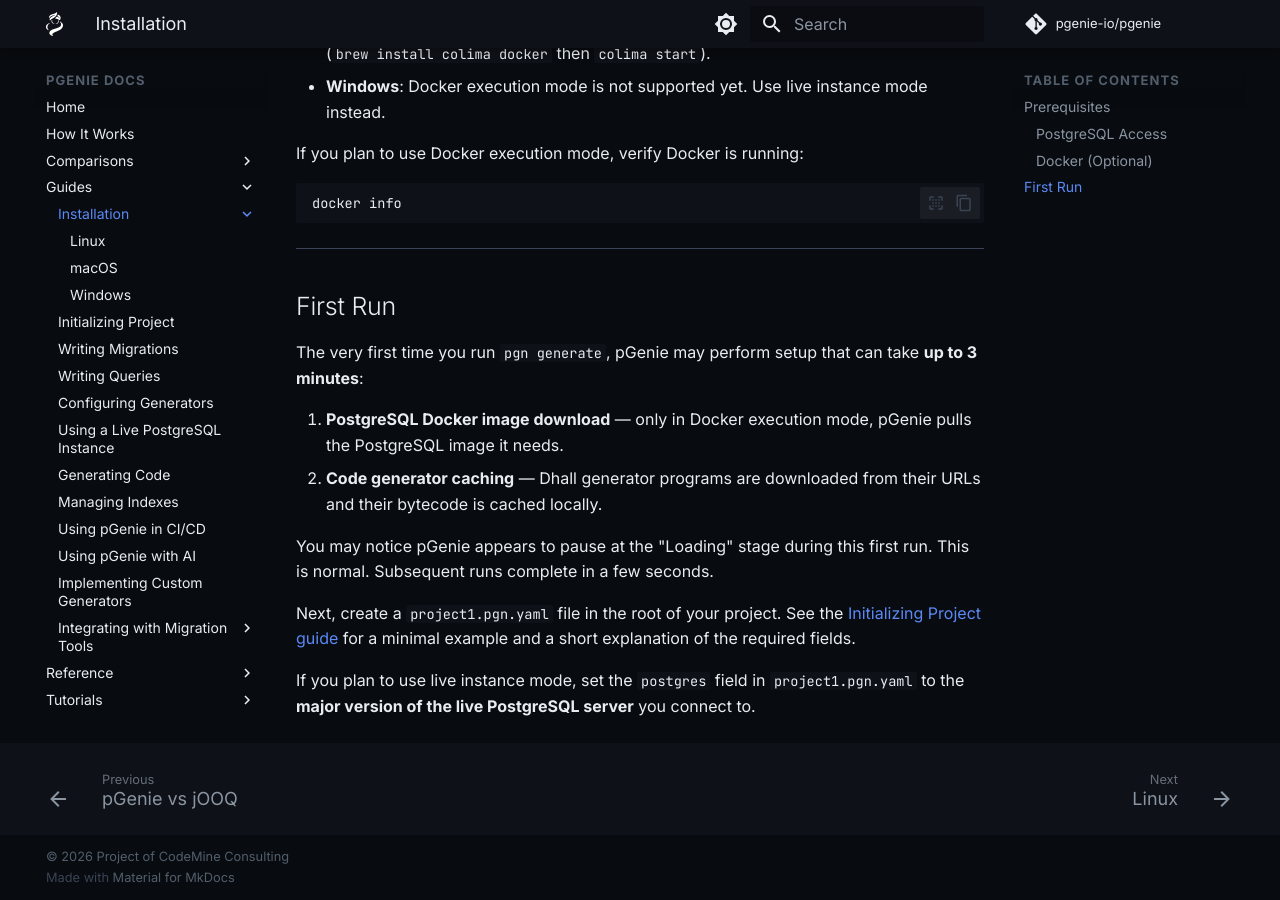
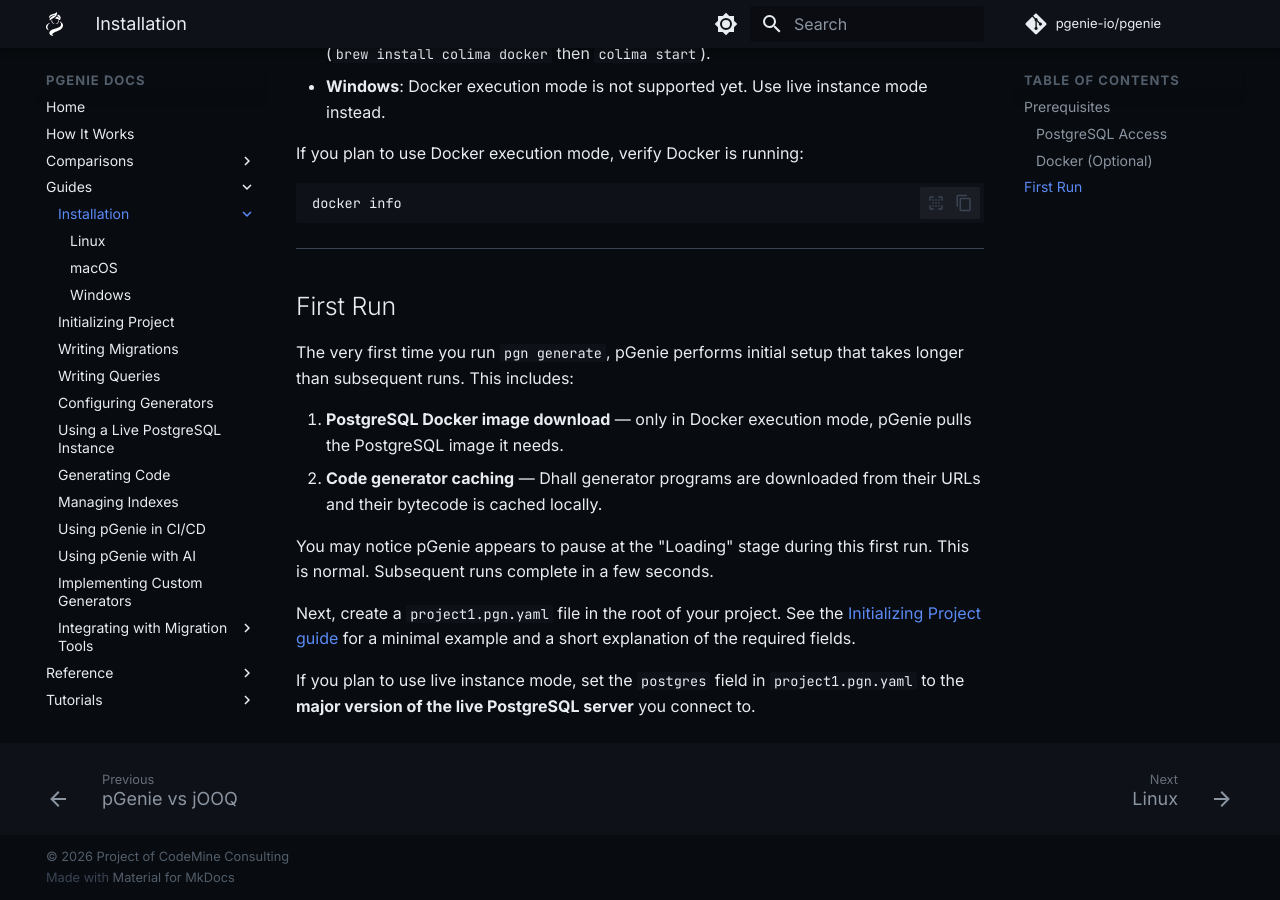
Before and after one commit to pgenie-io/docs, an MkDocs documentation site: the page built from docs/guides/installation/index.md, in a window 1280 px wide and 900 px high, scrolled down 1025 px. Built offline with MkDocs 1.6.1 and Material for MkDocs 9.7.7, drawn with Linux system fonts in a browser that asks for light colours; comment, search, counter and statistics services are not loaded.

Commit message:
Update the docs on timing

```diff
--- a/docs/guides/installation/index.md
+++ b/docs/guides/installation/index.md
@@ -40,7 +40,7 @@
 
 ## First Run
 
-The very first time you run `pgn generate`, pGenie may perform setup that can take **up to 3 minutes**:
+The very first time you run `pgn generate`, pGenie performs initial setup that takes longer than subsequent runs. This includes:
 
 1. **PostgreSQL Docker image download** — only in Docker execution mode, pGenie pulls the PostgreSQL image it needs.
 2. **Code generator caching** — Dhall generator programs are downloaded from their URLs and their bytecode is cached locally.
```
Also changed, not shown: docs/tutorials/learn-pgenie-in-y-minutes.md (+1 -1 lines).
